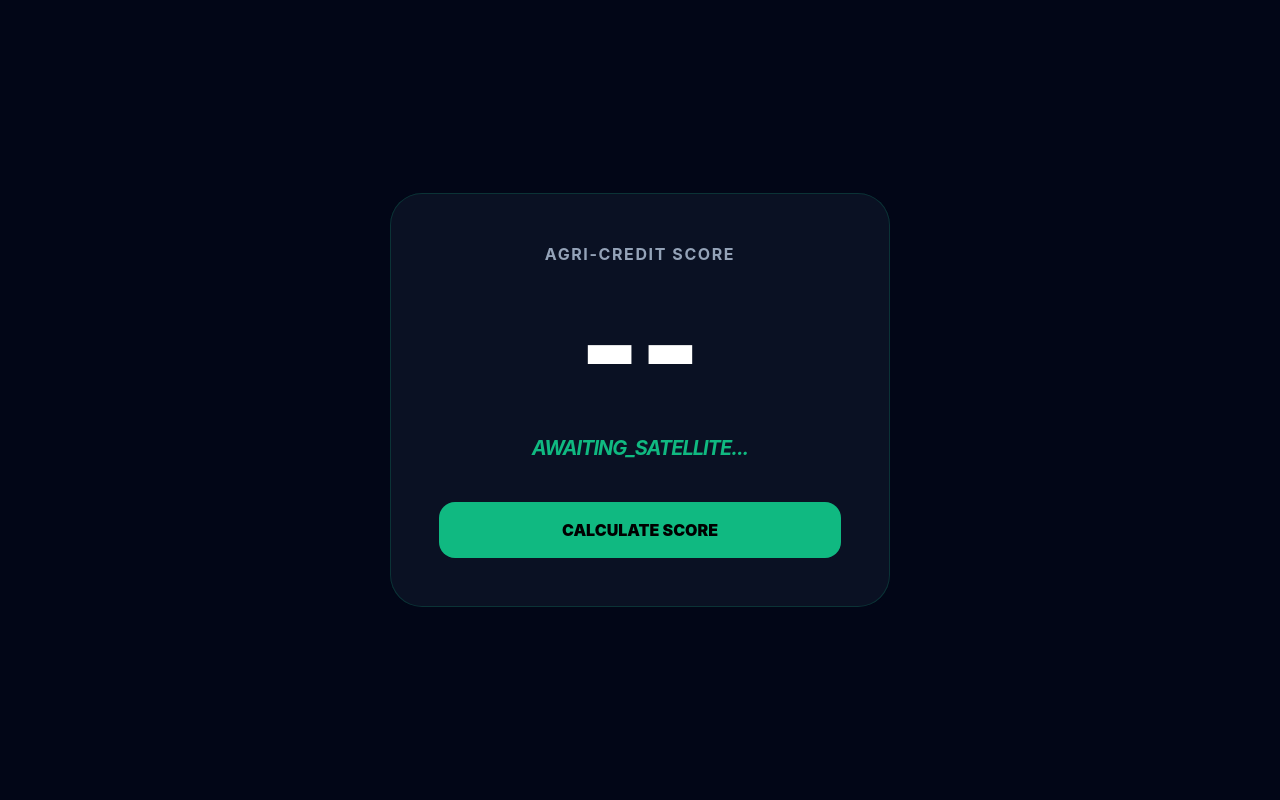
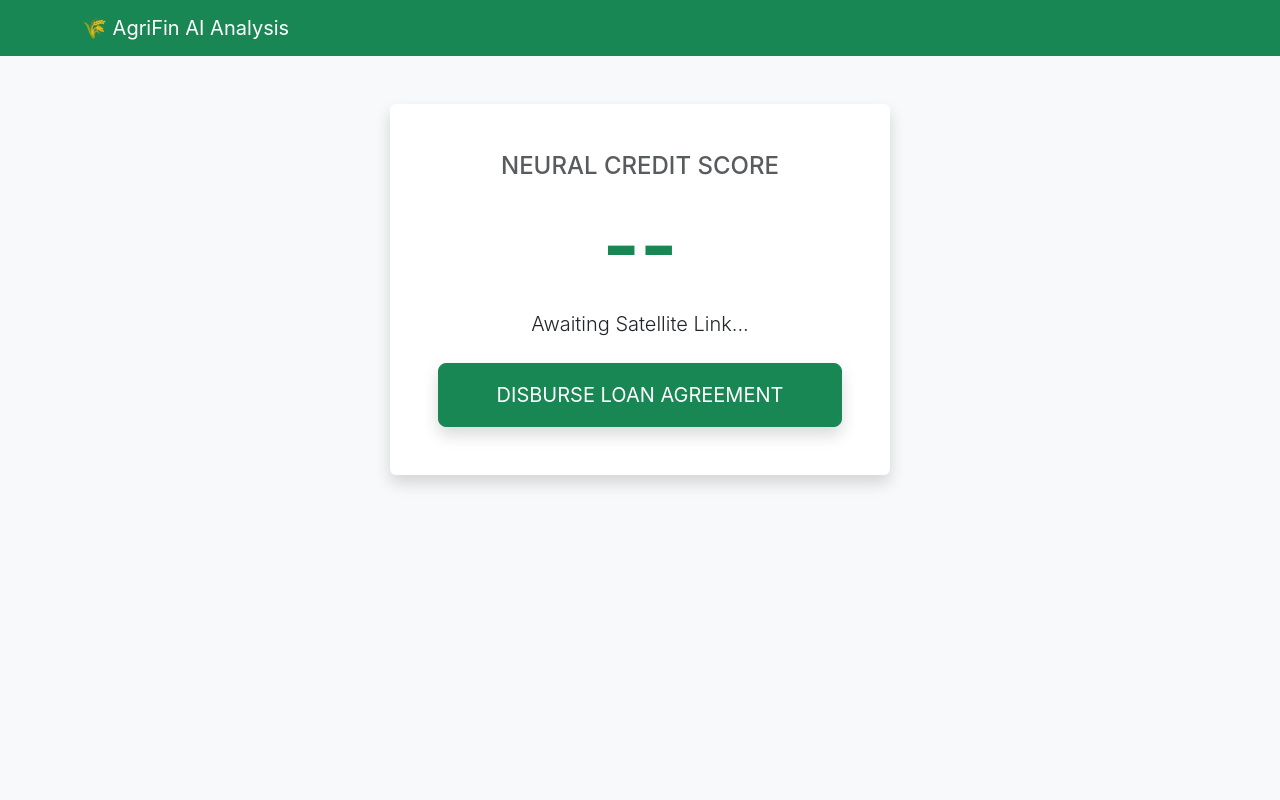
Before and after one commit to TM1476/AgriFin, a Flask app: page /analysis in a window 1280 px wide. Run offline with Flask 3, Linux system fonts and the light colour scheme; some libraries are stand-ins or nearby versions.

Commit message:
Update analysis.html

```diff
--- a/templates/analysis.html
+++ b/templates/analysis.html
@@ -1,13 +1,31 @@
 <!DOCTYPE html>
 <html>
-<head><script src="https://cdn.tailwindcss.com"></script><link rel="stylesheet" href="/static/css/style.css"></head>
-<body class="flex items-center justify-center min-h-screen text-center">
-    <div class="glass p-12 w-[500px]">
-        <h2 class="text-slate-400 font-bold uppercase tracking-widest mb-4">Agri-Credit Score</h2>
-        <div id="s-val" class="text-9xl font-black mb-6 text-white">--</div>
-        <div id="s-status" class="text-emerald-500 font-bold text-xl mb-10 italic tracking-tighter">AWAITING_SATELLITE...</div>
-        <button id="score-btn" class="w-full py-4 bg-emerald-500 text-black font-black rounded-2xl uppercase">Calculate Score</button>
+<head>
+    <title>AI Analysis | AgriFin AI</title>
+    <link rel="stylesheet" href="https://cdn.jsdelivr.net/npm/bootstrap@5.3.2/dist/css/bootstrap.min.css">
+    <link rel="stylesheet" href="{{ url_for('static', filename='css/style.css') }}">
+</head>
+<body class="bg-light text-center">
+    <nav class="navbar navbar-dark bg-success mb-5">
+        <div class="container"><a class="navbar-brand" href="/">🌾 AgriFin AI Analysis</a></div>
+    </nav>
+
+    <div class="container">
+        <div class="card mx-auto shadow border-0 p-5" style="max-width: 500px;">
+            <h4 class="text-muted text-uppercase mb-3">Neural Credit Score</h4>
+            <div id="score-val" class="display-1 fw-bold text-success mb-3">--</div>
+            <p id="status-text" class="lead text-dark italic mb-4">Awaiting Satellite Link...</p>
+            <button id="score-btn" class="btn btn-success btn-lg w-100 py-3 shadow">DISBURSE LOAN AGREEMENT</button>
+        </div>
     </div>
-    <script src="/static/js/main.js"></script>
+
+    <script>
+        document.getElementById('score-btn').onclick = async () => {
+            const res = await fetch('/api/score', { method: 'POST' });
+            const data = await res.json();
+            document.getElementById('score-val').innerText = data.score;
+            document.getElementById('status-text').innerText = data.details;
+        };
+    </script>
 </body>
 </html>
```
